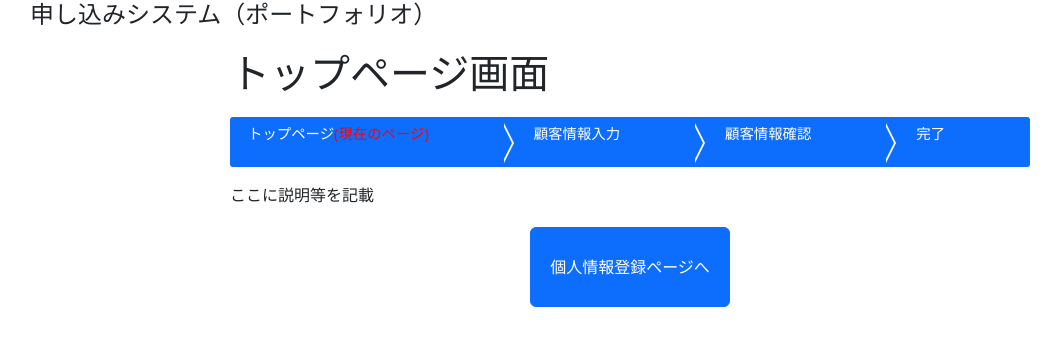
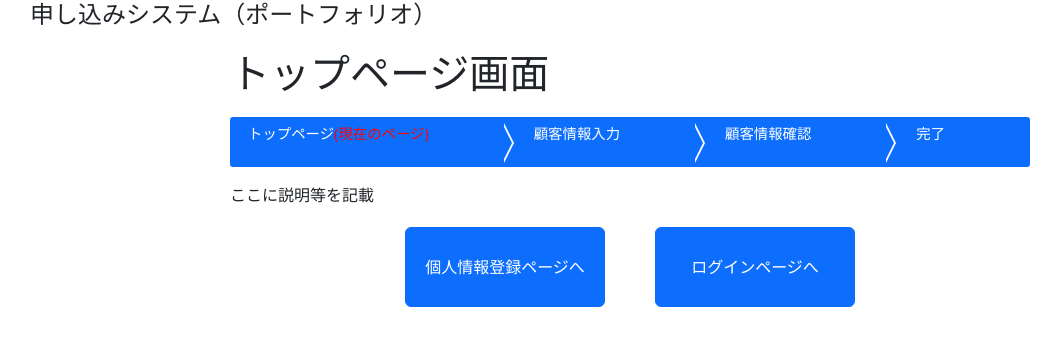
Before and after one commit to hironobu0706/todoVueJavaFrontend, a Vue app: page /init in a window 1280 px wide. Shown: the top 346 px of the page, without its empty margins (10-1071 px from the left). Built offline with nearby package versions, Linux system fonts and the light colour scheme; no server answers.

Commit message:
ログイン機能作成中

```diff
--- a/src/components/pages/customerConfirm.vue
+++ b/src/components/pages/Customer/customerConfirm.vue
@@ -1,8 +1,8 @@
 <script>
 import { useRouter } from "vue-router";
 import { onMounted } from 'vue'
-import { useStore } from '../../store';
-import breadcrumbs from '../parts/breadcrumbs.vue'
+import { useStore } from '../../../store';
+import breadcrumbs from '../../parts/breadcrumbs.vue'
 
 export default {
   name: 'customerConfirm',
--- a/src/components/pages/customerInput.vue
+++ b/src/components/pages/Customer/customerInput.vue
@@ -1,8 +1,8 @@
 <script>
-import { useStore } from '../../store';
+import { useStore } from '../../../store';
 import { useRouter } from "vue-router";
 import { ref, reactive, onMounted } from 'vue'
-import breadcrumbs from '../parts/breadcrumbs.vue'
+import breadcrumbs from '../../parts/breadcrumbs.vue'
 
 
 export default {
--- a/src/components/pages/customerRegistor.vue
+++ b/src/components/pages/Customer/customerRegistor.vue
@@ -1,7 +1,7 @@
 <script>
-import { useStore } from '../../store';
+import { useStore } from '../../../store';
 import { useRouter } from "vue-router";
-import breadcrumbs from '../parts/breadcrumbs.vue'
+import breadcrumbs from '../../parts/breadcrumbs.vue'
 
 export default {
   name: 'init',
--- /dev/null
+++ b/src/components/pages/Customer/init.vue
@@ -0,0 +1,48 @@
+<script>
+import { onMounted } from 'vue'
+import { useRouter } from "vue-router";
+import breadcrumbs from '../../parts/breadcrumbs.vue'
+
+export default {
+  name: 'init',
+  setup() {
+    // 各画面共通で必要なもの
+    const router = useRouter();
+
+    // 各画面固有の関数等
+    onMounted(() => {
+      console.log("環境変数：", import.meta.env.VITE_API_URL)
+    });
+    const toCustomerInput = () => {
+      router.push("/customerInput")
+    };
+    const toLogin = () => {
+      router.push("/login")
+    };
+    return {
+      toCustomerInput,
+    };
+  },
+  components: {
+    breadcrumbs
+  }
+}
+</script>
+
+<template>
+  <div class="content-area">
+    <h1>トップページ画面</h1>
+    <div class="breadcrumbsWrapper">
+      <breadcrumbs nowPage="1" />
+    </div>
+    <div>ここに説明等を記載</div>
+    <div class="button-container">
+      <button type="button" class="btn btn-primary next-button" @click="toCustomerInput">
+        個人情報登録ページへ
+      </button>
+      <button type="button" class="btn btn-primary next-button" @click="toLogin">
+        ログインページへ
+      </button>
+    </div>
+  </div>
+</template>
--- a/src/components/pages/init.vue
+++ b/src/components/pages/login.vue
@@ -1,10 +1,9 @@
 <script>
 import { onMounted } from 'vue'
 import { useRouter } from "vue-router";
-import breadcrumbs from '../parts/breadcrumbs.vue'
 
 export default {
-  name: 'init',
+  name: 'login',
   setup() {
     // 各画面共通で必要なもの
     const router = useRouter();
@@ -16,27 +15,27 @@ export default {
     const toCustomerInput = () => {
       router.push("/customerInput")
     };
+    const toLogin = () => {
+      router.push("/login")
+    };
     return {
       toCustomerInput,
     };
   },
-  components: {
-    breadcrumbs
-  }
 }
 </script>
 
 <template>
   <div class="content-area">
     <h1>トップページ画面</h1>
-    <div class="breadcrumbsWrapper">
-      <breadcrumbs nowPage="1" />
-    </div>
     <div>ここに説明等を記載</div>
     <div class="button-container">
       <button type="button" class="btn btn-primary next-button" @click="toCustomerInput">
         個人情報登録ページへ
       </button>
+      <button type="button" class="btn btn-primary next-button" @click="toLogin">
+        ログインページへ
+      </button>
     </div>
   </div>
 </template>
--- a/src/router.js
+++ b/src/router.js
@@ -4,10 +4,11 @@
 import { createRouter, createWebHistory} from 'vue-router'
 import sample1 from './components/pages/sample1.vue'
 import sample2 from './components/pages/sample2.vue'
-import init from './components/pages/init.vue'
-import customerInput from './components/pages/customerInput.vue'
-import customerConfirm from './components/pages/customerConfirm.vue'
-import customerRegistor from './components/pages/customerRegistor.vue'
+import init from './components/pages/Customer/init.vue'
+import login from './components/pages/login.vue'
+import customerInput from './components/pages/Customer/customerInput.vue'
+import customerConfirm from './components/pages/Customer/customerConfirm.vue'
+import customerRegistor from './components/pages/Customer/customerRegistor.vue'
 import HelloWorld from './components/HelloWorld.vue'
 
 // メモ
@@ -39,6 +40,11 @@ export const router = createRouter({
       component: init,
     },
     {
+      path: '/login',
+      name: 'login',
+      component: login,
+    },
+    {
       path: '/customerInput',
       name: 'customerInput',
       component: customerInput,
```
